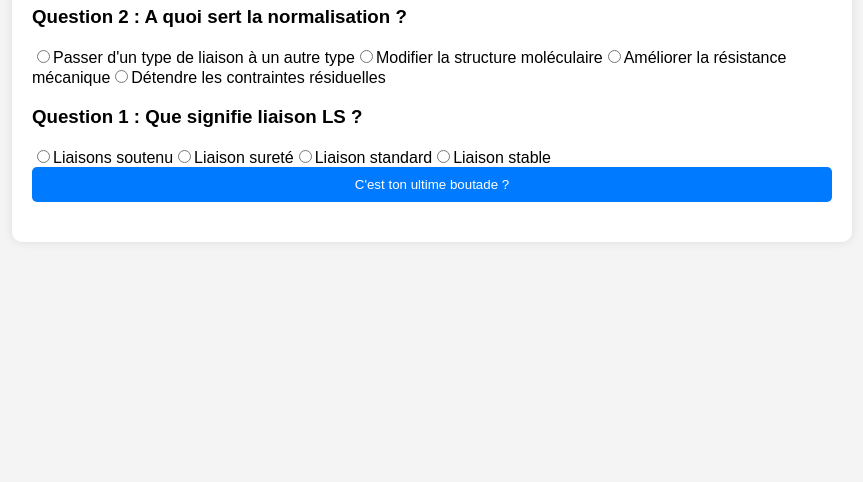
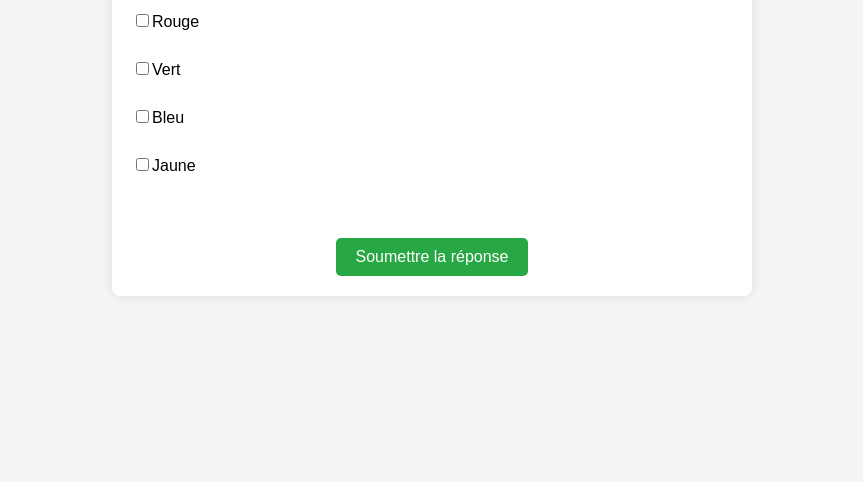
Before and after one commit to aureliencuq/QCM-web-app, a plain HTML site: page index.html in a window 1280 px wide. Shown: the part 334-816 px from the top of the page, without its empty margins (208-1071 px from the left). Drawn offline with Linux system fonts and the light colour scheme.

Commit message:
Mise à jour du fichier index.html et script.js pour gestion des réponses multiples

```diff
--- a/index.html
+++ b/index.html
@@ -3,17 +3,74 @@
 <head>
     <meta charset="UTF-8">
     <meta name="viewport" content="width=device-width, initial-scale=1.0">
-    <title>BARTEC QUIZZ</title>
-    <link rel="stylesheet" href="styles.css">
+    <title>QCM Web App</title>
+    <style>
+        body {
+            font-family: Arial, sans-serif;
+            background-color: #f4f4f4;
+            margin: 0;
+            padding: 0;
+            display: flex;
+            justify-content: center;
+            align-items: center;
+            height: 100vh;
+        }
+        #quiz-container {
+            background-color: white;
+            padding: 20px;
+            border-radius: 8px;
+            box-shadow: 0 0 10px rgba(0, 0, 0, 0.1);
+            width: 80%;
+            max-width: 600px;
+            text-align: center;
+        }
+        h1, h2 {
+            color: #333;
+        }
+        label {
+            display: block;
+            margin: 10px 0;
+        }
+        button {
+            background-color: #28a745;
+            color: white;
+            border: none;
+            padding: 10px 20px;
+            font-size: 16px;
+            cursor: pointer;
+            border-radius: 5px;
+            margin-top: 20px;
+        }
+        button:hover {
+            background-color: #218838;
+        }
+        #question {
+            margin-bottom: 20px;
+        }
+        #answer-buttons label {
+            margin: 5px 0;
+            font-size: 16px;
+        }
+        #answer-buttons {
+            text-align: left;
+            margin-bottom: 20px;
+        }
+    </style>
 </head>
 <body>
-    <div class="container">
-        <h1>BARTEC QUIZZ</h1>
-        <form id="qcmForm"></form>
-        <button onclick="submitQuiz()">C'est ton ultime boutade ?</button>
-        <div id="result"></div>
+
+    <div id="quiz-container">
+        <h1>Quiz : Testez vos connaissances</h1>
+        <div id="question-container">
+            <h2 id="question">Question s'affichera ici</h2>
+            <div id="answer-buttons">
+                <!-- Les réponses seront générées ici par le script -->
+            </div>
+        </div>
+        <button onclick="submitAnswer()">Soumettre la réponse</button>
     </div>
 
     <script src="script.js"></script>
+
 </body>
 </html>
--- a/script.js
+++ b/script.js
@@ -1,66 +1,151 @@
-// Liste des 100 questions disponibles
-const allQuestions = [
+const questions = [
     {
-        question: "Question 1 : Que signifie liaison LS ?",
-        options: ["Liaisons soutenu", "Liaison sureté", "Liaison standard", "Liaison stable"],
-        correct: "Liaison standard"
+        question: "Quelle(s) couleur(s) sont présentes dans le drapeau français ?",
+        answers: [
+            { text: "Rouge", correct: true },
+            { text: "Vert", correct: false },
+            { text: "Bleu", correct: true },
+            { text: "Jaune", correct: false }
+        ],
+        type: "multiple"  // Réponses multiples possibles
     },
     {
-        question: "Question 2 : A quoi sert la normalisation ?",
-        options: ["Passer d'un type de liaison à un autre type", "Modifier la structure moléculaire", "Améliorer la résistance mécanique", "Détendre les contraintes résiduelles"],
-        correct: "Détendre les contraintes résiduelles"
+        question: "Quelle est la capitale de la France ?",
+        answers: [
+            { text: "Paris", correct: true },
+            { text: "Lyon", correct: false },
+            { text: "Marseille", correct: false }
+        ],
+        type: "single"  // Une seule réponse correcte
     },
-    // Ajoutez ici les 98 autres questions sous la même forme
+    {
+        question: "Quels sont les continents ?",
+        answers: [
+            { text: "Asie", correct: true },
+            { text: "Europe", correct: true },
+            { text: "Océanie", correct: true },
+            { text: "Antarctique", correct: true },
+            { text: "Atlantique", correct: false }
+        ],
+        type: "multiple"  // Réponses multiples possibles
+    },
+    {
+        question: "Quel est le plus grand océan du monde ?",
+        answers: [
+            { text: "Atlantique", correct: false },
+            { text: "Pacifique", correct: true },
+            { text: "Indien", correct: false }
+        ],
+        type: "single"  // Une seule réponse correcte
+    }
 ];
 
-// Fonction pour mélanger les questions
-function shuffle(array) {
-    for (let i = array.length - 1; i > 0; i--) {
-        const j = Math.floor(Math.random() * (i + 1));
-        [array[i], array[j]] = [array[j], array[i]];
-    }
-    return array;
+// Variables pour suivre l'état du quiz
+let currentQuestionIndex = 0;
+let score = 0;
+
+// Afficher la question actuelle
+function showQuestion(question) {
+    const questionElement = document.getElementById('question');
+    const answerButtonsElement = document.getElementById('answer-buttons');
+
+    questionElement.innerText = question.question;
+    answerButtonsElement.innerHTML = '';  // Réinitialise les réponses
+
+    question.answers.forEach((answer, index) => {
+        const label = document.createElement('label');
+        const input = document.createElement('input');
+
+        if (question.type === "single") {
+            input.type = 'radio';  // Réponse unique
+            input.name = 'answer';  // Groupement des boutons radio
+        } else if (question.type === "multiple") {
+            input.type = 'checkbox';  // Réponses multiples
+        }
+
+        input.value = index;
+        label.appendChild(input);
+        label.appendChild(document.createTextNode(answer.text));
+        answerButtonsElement.appendChild(label);
+        answerButtonsElement.appendChild(document.createElement('br'));  // Retour à la ligne
+    });
 }
 
-// Sélectionner 20 questions aléatoires parmi les 100
-const randomQuestions = shuffle(allQuestions).slice(0, 20);
+// Vérification des réponses pour la question actuelle
+function checkAnswer(question) {
+    const answerButtonsElement = document.getElementById('answer-buttons');
+    const selectedAnswers = [];
 
-// Générer le QCM dans le formulaire
-const form = document.getElementById('qcmForm');
-randomQuestions.forEach((question, index) => {
-    const questionDiv = document.createElement('div');
-    questionDiv.classList.add('question-block');
+    // Récupère les réponses sélectionnées (radio ou checkbox)
+    const inputs = answerButtonsElement.querySelectorAll('input');
 
-    const questionTitle = document.createElement('h3');
-    questionTitle.innerText = question.question;
-    questionDiv.appendChild(questionTitle);
-
-    question.options.forEach(option => {
-        const label = document.createElement('label');
-        const input = document.createElement('input');
-        input.type = 'radio';
-        input.name = 'question' + index;
-        input.value = option;
-        label.appendChild(input);
-        label.append(option);
-        questionDiv.appendChild(label);
-    });
-
-    form.appendChild(questionDiv);
-});
-
-// Fonction pour soumettre et corriger le QCM
-function submitQuiz() {
-    const formData = new FormData(form);
-    let score = 0;
-
-    randomQuestions.forEach((question, index) => {
-        const userAnswer = formData.get('question' + index);
-        if (userAnswer === question.correct) {
-            score++;
+    inputs.forEach(input => {
+        if (input.checked) {
+            selectedAnswers.push(parseInt(input.value));
         }
     });
 
-    const resultDiv = document.getElementById('result');
-    resultDiv.innerText = `Vous avez obtenu ${score} / 20.`;
+    // Comparer les réponses sélectionnées avec les bonnes réponses
+    let isCorrect = true;
+
+    if (question.type === "single") {
+        // Vérifie qu'une seule réponse est correcte
+        isCorrect = selectedAnswers.length === 1 && question.answers[selectedAnswers[0]].correct;
+    } else if (question.type === "multiple") {
+        // Vérifie que toutes les bonnes réponses sont sélectionnées et aucune mauvaise
+        question.answers.forEach((answer, index) => {
+            if (answer.correct && !selectedAnswers.includes(index)) {
+                isCorrect = false;  // Une bonne réponse n'a pas été sélectionnée
+            } else if (!answer.correct && selectedAnswers.includes(index)) {
+                isCorrect = false;  // Une mauvaise réponse a été sélectionnée
+            }
+        });
+    }
+
+    return isCorrect;
 }
+
+// Soumission de la réponse pour la question actuelle
+function submitAnswer() {
+    const currentQuestion = questions[currentQuestionIndex];
+    const isCorrect = checkAnswer(currentQuestion);
+
+    if (isCorrect) {
+        alert("Bonne réponse !");
+        score++;
+    } else {
+        alert("Mauvaise réponse, essayez encore.");
+    }
+
+    currentQuestionIndex++;
+
+    // Passe à la question suivante ou termine le quiz
+    if (currentQuestionIndex < questions.length) {
+        showQuestion(questions[currentQuestionIndex]);
+    } else {
+        showResults();
+    }
+}
+
+// Afficher les résultats du quiz
+function showResults() {
+    const questionElement = document.getElementById('question');
+    const answerButtonsElement = document.getElementById('answer-buttons');
+
+    questionElement.innerText = `Quiz terminé ! Votre score est de ${score}/${questions.length}.`;
+    answerButtonsElement.innerHTML = '';  // Efface les boutons de réponses
+    const resetButton = document.createElement('button');
+    resetButton.innerText = "Recommencer";
+    resetButton.onclick = resetQuiz;
+    answerButtonsElement.appendChild(resetButton);
+}
+
+// Réinitialisation du quiz
+function resetQuiz() {
+    currentQuestionIndex = 0;
+    score = 0;
+    showQuestion(questions[currentQuestionIndex]);
+}
+
+// Lancer le quiz
+showQuestion(questions[currentQuestionIndex]);
```
